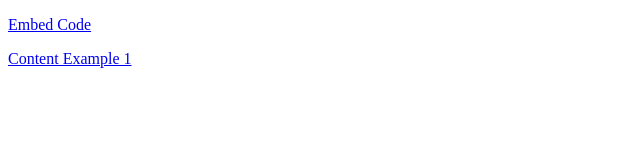
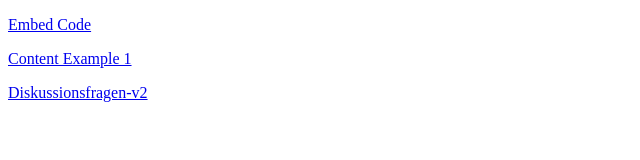
Before and after one commit to FUF1/PHTG_TdLuF-2024, a plain HTML site: page index.html in a window 1280 px wide. Shown: the whole page, without its empty margins (0-640 px from the left). Drawn offline with Linux system fonts and the light colour scheme.

Commit message:
Update index.html

```diff
--- a/index.html
+++ b/index.html
@@ -3,6 +3,8 @@
 <body>
 	<p><a href="/PHTG_TdLuF-2024/embedcode.html">Embed Code</a></p>
 	<p><a href="/PHTG_TdLuF-2024/h5p-standalone-1.3.x/demo/content-example-1.html">Content Example 1</a></p>
+	<p><a href="/PHTG_TdLuF-2024/h5p-standalone-1.3.x/demo/Diskussionsfragen-v2.html">Diskussionsfragen-v2</a></p>
+
 
 
 
```
